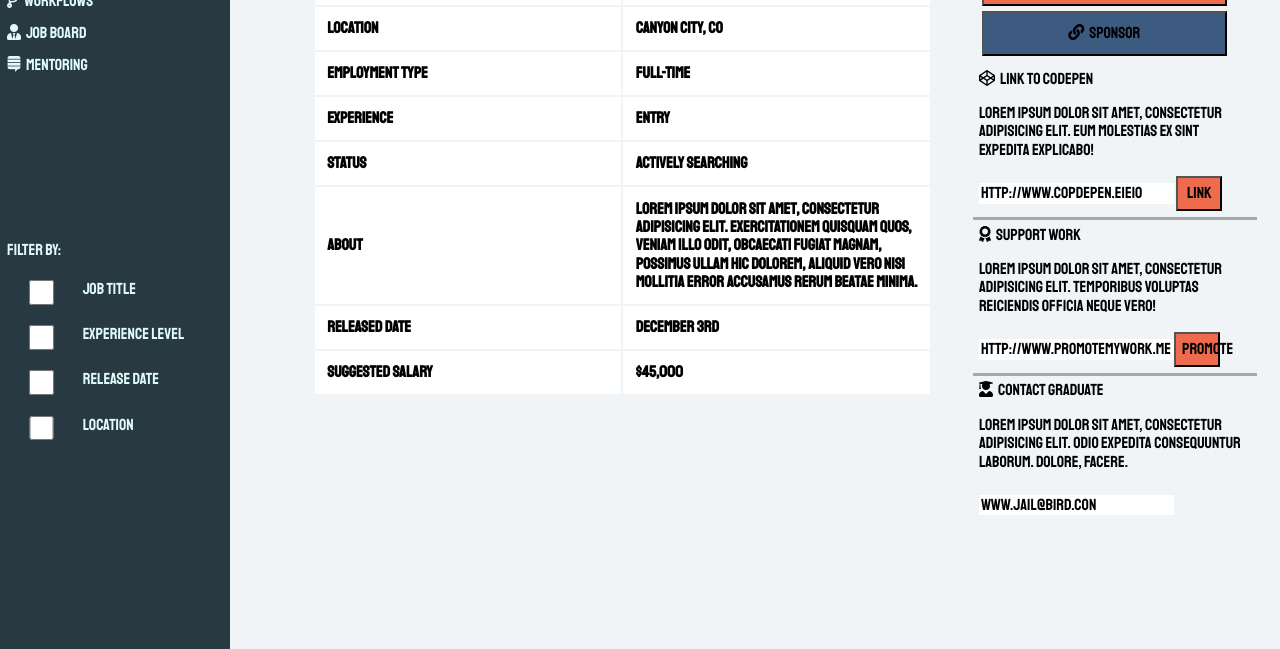
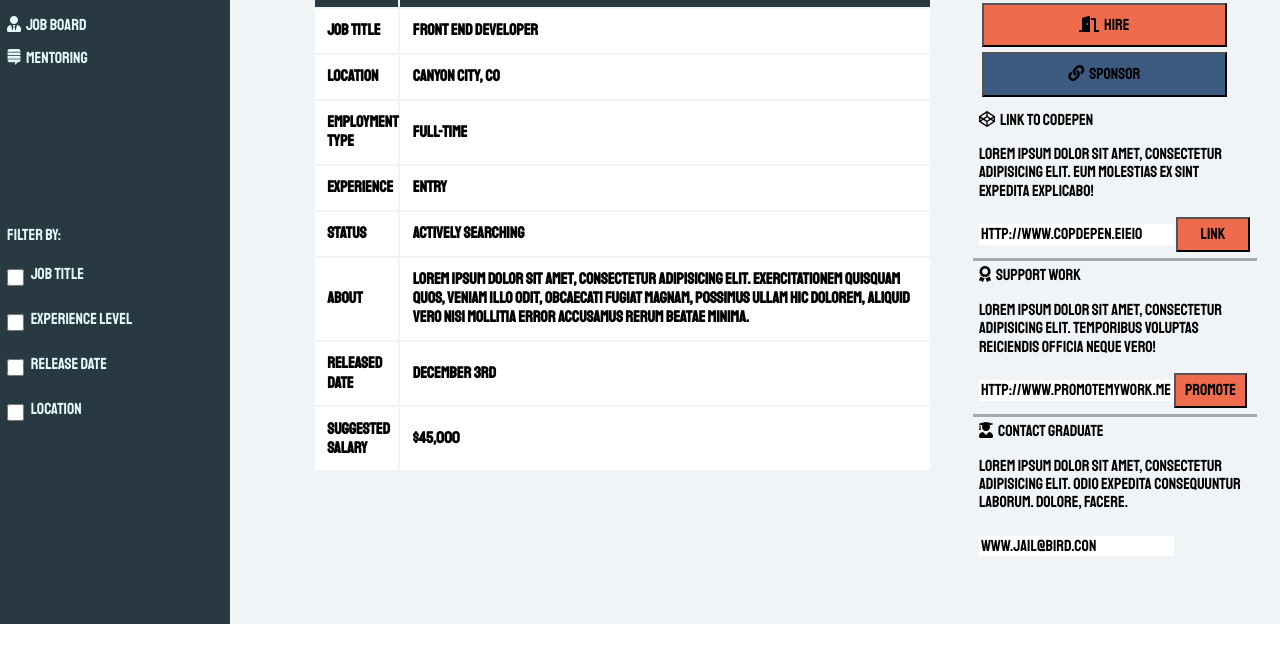
Before and after one commit to kalex19/KL-comp-challenge-2, a plain HTML site: page index.html in a window 1280 px wide. Shown: the part 634-1283 px from the top of the page. After the commit the page ends 1258 px from the top, so only its background shows below. Drawn offline with Linux system fonts and the light colour scheme.

Commit message:
Refactored css

```diff
--- a/styles.css
+++ b/styles.css
@@ -10,7 +10,7 @@ body {
 .wrapper {
   display: grid;
   grid-template-columns: 18% 56% 26%;
-  grid-template-rows: 10% 10% 20% auto;
+  grid-template-rows: 6% 10% 30% auto;
 }
 
 .sidebar {
@@ -61,6 +61,10 @@ aside li {
   color: #E0FBFC;
   margin: 0;
   padding: 3%;
+}
+
+.aside-menu input {
+  width: 8%;
 }
 
 .icon-style,
@@ -265,11 +269,12 @@ table {
   border-bottom: 0px #000 solid;;
   border-left: 0px #000 solid;
   border-right: 0px #000 solid;
+  line-height: 1.2em;
   list-style: none;
   margin-top: 2%;
   margin: 0% 10%;
   padding: 0;
-  table-layout: fixed;
+  table-layout: auto;
   width: 86%;
 }
 
@@ -323,12 +328,11 @@ button {
 }
 
 .section-side-content{
-  margin: 8% 4% 0;
+  margin: 0 4%;
 }
 
 .section-side-content div {
   padding: 2%;
-
 }
 
 .section-side-content input{
@@ -337,7 +341,7 @@ button {
 
 .input-button {
   background-color: #EE6C4D;
-  width: 17%;
+  width: 27%;
 }
 
 .section-side-content-three {
```
